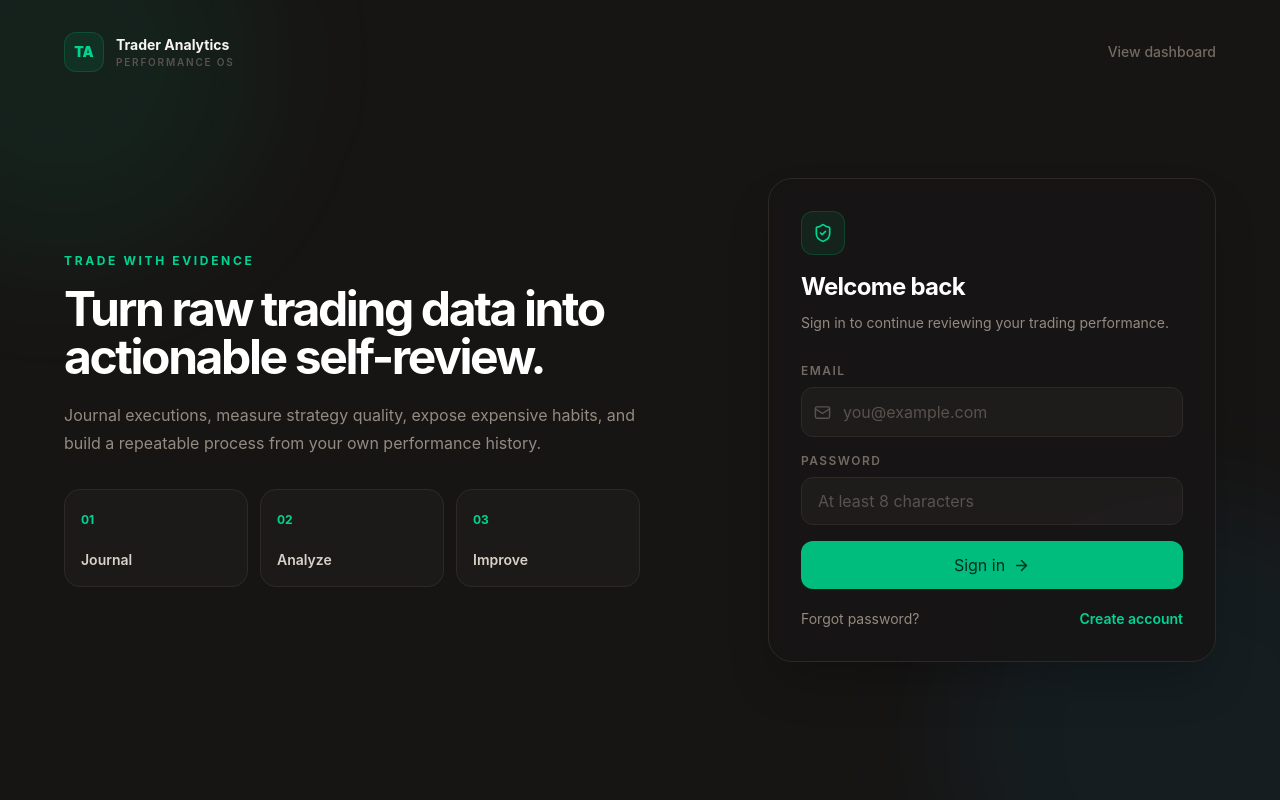
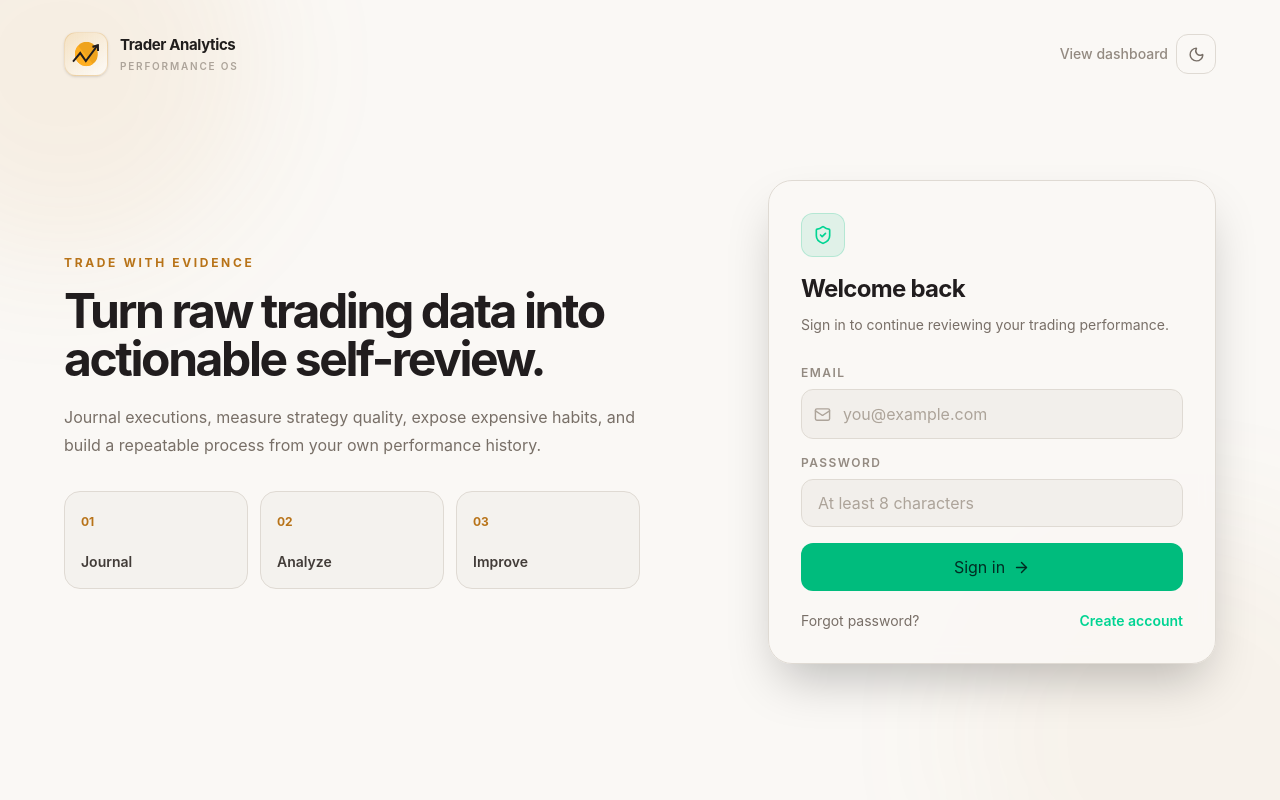
Before and after one commit to eHughs/fizix, a Next.js app: page /login in a window 1280 px wide. Built offline with nearby package versions, Linux system fonts and the light colour scheme; no server answers.

Commit message:
Brand authentication screens and add theme control

```diff
--- a/app/(auth)/layout.tsx
+++ b/app/(auth)/layout.tsx
@@ -1,29 +1,30 @@
 import type { ReactNode } from "react";
 import Link from "next/link";
+import BrandLogo from "@/components/BrandLogo";
+import ThemeToggle from "@/components/layout/ThemeToggle";
 
 export default function AuthLayout({ children }: { children: ReactNode }) {
   return (
     <main className="relative min-h-screen overflow-hidden bg-slate-950 px-4 py-8 text-slate-100 sm:px-6">
       <div className="pointer-events-none absolute inset-0" aria-hidden="true">
-        <div className="absolute left-[-8rem] top-[-8rem] h-96 w-96 rounded-full bg-emerald-500/[0.08] blur-3xl" />
-        <div className="absolute bottom-[-10rem] right-[-8rem] h-[28rem] w-[28rem] rounded-full bg-sky-500/[0.06] blur-3xl" />
+        <div className="absolute left-[-8rem] top-[-8rem] h-96 w-96 rounded-full bg-amber-500/[0.08] blur-3xl" />
+        <div className="absolute bottom-[-10rem] right-[-8rem] h-[28rem] w-[28rem] rounded-full bg-amber-400/[0.045] blur-3xl" />
       </div>
 
       <div className="relative mx-auto flex min-h-[calc(100vh-4rem)] w-full max-w-6xl flex-col">
-        <header className="flex items-center justify-between">
-          <Link href="/" className="flex items-center gap-3">
-            <span className="grid h-10 w-10 place-items-center rounded-xl border border-emerald-500/20 bg-emerald-500/10 text-sm font-black text-emerald-400">TA</span>
-            <span>
-              <span className="block text-sm font-bold text-slate-50">Trader Analytics</span>
-              <span className="block text-[10px] font-semibold uppercase tracking-[0.18em] text-slate-600">Performance OS</span>
-            </span>
+        <header className="flex items-center justify-between gap-4">
+          <Link href="/" aria-label="Trader Analytics home">
+            <BrandLogo size={44} />
           </Link>
-          <Link href="/dashboard" className="text-sm font-medium text-slate-500 transition hover:text-slate-200">View dashboard</Link>
+          <div className="flex items-center gap-2">
+            <Link href="/dashboard" className="hidden text-sm font-medium text-slate-500 transition hover:text-amber-400 sm:block">View dashboard</Link>
+            <ThemeToggle />
+          </div>
         </header>
 
         <div className="grid flex-1 items-center gap-12 py-12 lg:grid-cols-[1fr_28rem]">
           <section className="hidden max-w-xl lg:block">
-            <p className="mb-4 text-xs font-bold uppercase tracking-[0.22em] text-emerald-400">Trade with evidence</p>
+            <p className="mb-4 text-xs font-bold uppercase tracking-[0.22em] text-amber-400">Trade with evidence</p>
             <h2 className="text-5xl font-bold tracking-[-0.05em] text-white">Turn raw trading data into actionable self-review.</h2>
             <p className="mt-5 text-base leading-7 text-slate-400">
               Journal executions, measure strategy quality, expose expensive habits, and build a repeatable process from your own performance history.
@@ -31,7 +32,7 @@
             <div className="mt-8 grid grid-cols-3 gap-3">
               {["Journal", "Analyze", "Improve"].map((item, index) => (
                 <div key={item} className="rounded-2xl border border-slate-800 bg-slate-900/55 p-4">
-                  <span className="text-xs font-bold text-emerald-400">0{index + 1}</span>
+                  <span className="text-xs font-bold text-amber-400">0{index + 1}</span>
                   <p className="mt-5 text-sm font-semibold text-slate-200">{item}</p>
                 </div>
               ))}
```
